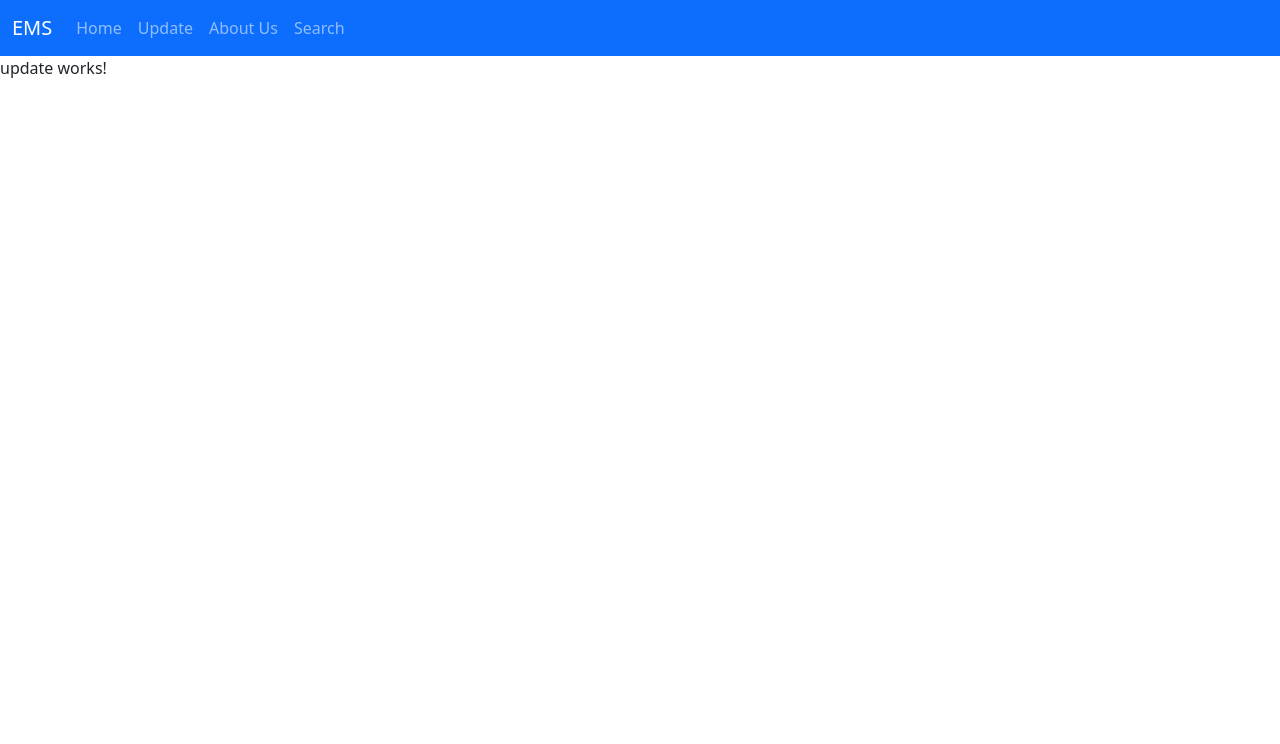
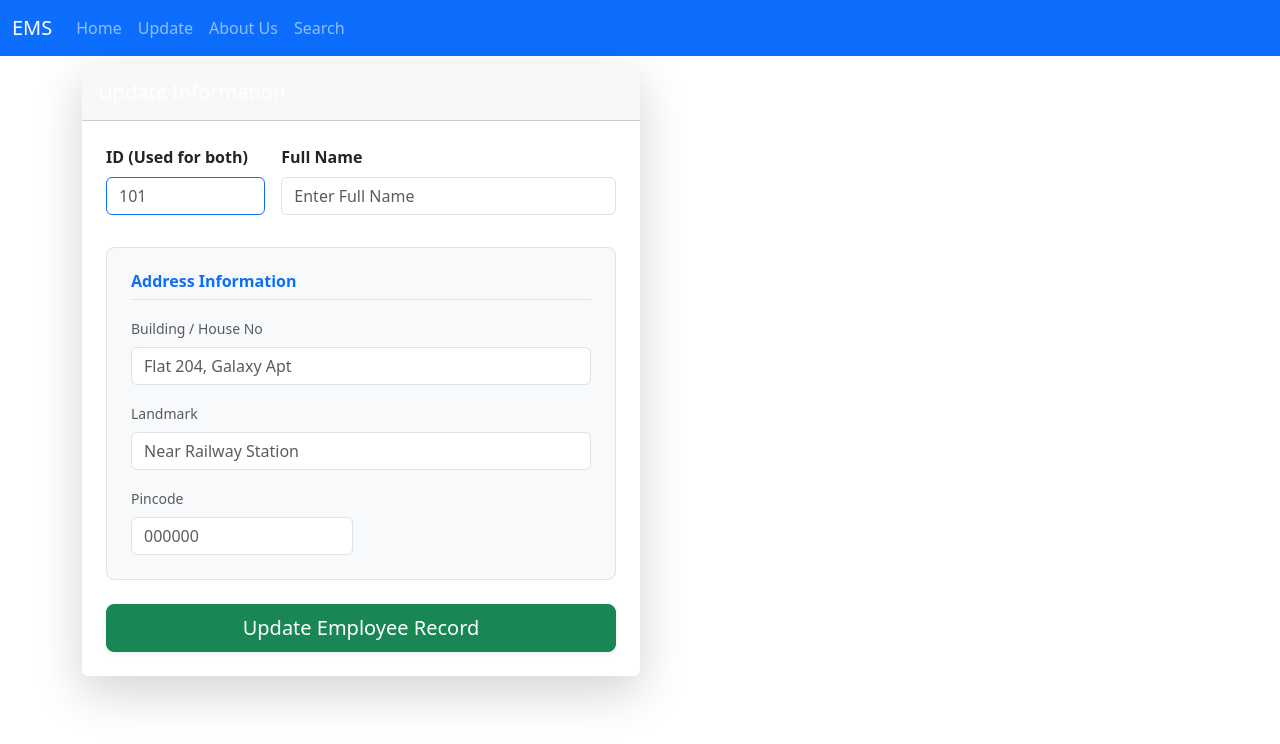
Before and after one commit to Nikhilbhamare11/Employee-Management-System, an Angular app in the folder Frontend/: page /delete in a window 1280 px wide. Shown: the top 744 px of the page. Built offline with nearby package versions, Linux system fonts and the light colour scheme.

Commit message:
Some Changes

```diff
--- a/Frontend/src/app/employs/employs.html
+++ b/Frontend/src/app/employs/employs.html
@@ -1,6 +1,6 @@
-<div class="container py-5">
+<div class="container py-4">
     <div class="row g-4 justify-content-center">
-        <div class="col-md-5">
+        <!-- <div class="col-md-5">
             <div class="card shadow-sm border-0 h-100">
                 <div class="card-header bg-primary text-white py-3">
                     <h5 class="mb-0"><i class="bi bi-search"></i> Search Employee Portal</h5>
@@ -58,7 +58,7 @@
                     }
                 </div>
             </div>
-        </div>
+        </div> -->
         <div class="col-md-7">
             <div class="card shadow-lg border-0">
                 <div class="card-header bg-dark text-white py-3">
@@ -83,12 +83,6 @@
                                         <i class="bi bi-house-door"></i> Address Information
                                     </h6>
                                     <div class="row g-3">
-                                        <!-- <div class="col-md-6">
-                                            <label class="form-label small text-muted">Auto-Synced Address ID</label>
-                                            <input type="number" [(ngModel)]="newEmployee.a.id" name="aid"
-                                                class="form-control bg-white" readonly disabled>
-                                            <small class="text-info">Matches Employee ID</small>
-                                        </div> -->
                                         <div class="col-md-12">
                                             <label class="form-label small text-muted">Building / House No</label>
                                             <input type="text" [(ngModel)]="newEmployee.a.building_no" name="bno"
--- a/Frontend/src/app/search/search.html
+++ b/Frontend/src/app/search/search.html
@@ -1,4 +1,4 @@
-<div class="col-md-5">
+<div class="container py-2">
     <div class="card shadow-sm border-0 h-100">
         <div class="card-header bg-primary text-white py-3">
             <h5 class="mb-0"><i class="bi bi-search"></i> Search Employee Portal</h5>
--- a/Frontend/src/app/update/update.html
+++ b/Frontend/src/app/update/update.html
@@ -1,2 +1,51 @@
-<p>update works!</p>
-<a routerLink="delete"></a>
+<div class="container py-2">
+    <div class="ml-5 col-md-6">
+        <div class="card shadow-lg border-0">
+            <div class="card-header bg--warning-subtle text-white py-3">
+                <h5 class="mb-0">Update Information</h5>
+            </div>
+            <div class="card-body p-4">
+                <form (ngSubmit)="onSubmit()">
+                    <div class="row g-3">
+                        <div class="col-md-4">
+                            <label class="form-label fw-bold">ID (Used for both)</label>
+                            <input type="number" name="id" class="form-control border-primary" placeholder="101"
+                                required>
+                        </div>
+                        <div class="col-md-8">
+                            <label class="form-label fw-bold">Full Name</label>
+                            <input type="text" name="name" class="form-control" placeholder="Enter Full Name" required>
+                        </div>
+                        <div class="col-12">
+                            <div class="bg-light p-4 rounded-3 mt-3 border">
+                                <h6 class="text-primary mb-3 fw-bold border-bottom pb-2">
+                                    <i class="bi bi-house-door"></i> Address Information
+                                </h6>
+                                <div class="row g-3">
+                                    <div class="col-md-12">
+                                        <label class="form-label small text-muted">Building / House No</label>
+                                        <input type="text" name="bno" class="form-control"
+                                            placeholder="Flat 204, Galaxy Apt">
+                                    </div>
+                                    <div class="col-md-12">
+                                        <label class="form-label small text-muted">Landmark</label>
+                                        <input type="text" name="land" class="form-control"
+                                            placeholder="Near Railway Station">
+                                    </div>
+                                    <div class="col-md-6">
+                                        <label class="form-label small text-muted">Pincode</label>
+                                        <input type="number" name="pin" class="form-control" placeholder="000000">
+                                    </div>
+                                </div>
+                            </div>
+                        </div>
+                        <div class="col-12 d-grid mt-4">
+                            <button type="submit" class="btn btn-success btn-lg shadow-sm">Update Employee
+                                Record</button>
+                        </div>
+                    </div>
+                </form>
+            </div>
+        </div>
+    </div>
+</div>
--- a/Frontend/src/app/update/update.ts
+++ b/Frontend/src/app/update/update.ts
@@ -1,12 +1,15 @@
 import { Component } from '@angular/core';
-import { RouterLink } from "@angular/router";
 
 @Component({
   selector: 'app-update',
-  imports: [RouterLink],
+  imports: [],
   templateUrl: './update.html',
   styleUrl: './update.css',
 })
 export class Update {
+  newEmployee: any;
+  onSubmit() {
+    console.log("Updated the Employee..");
+  }
 
 }
```
